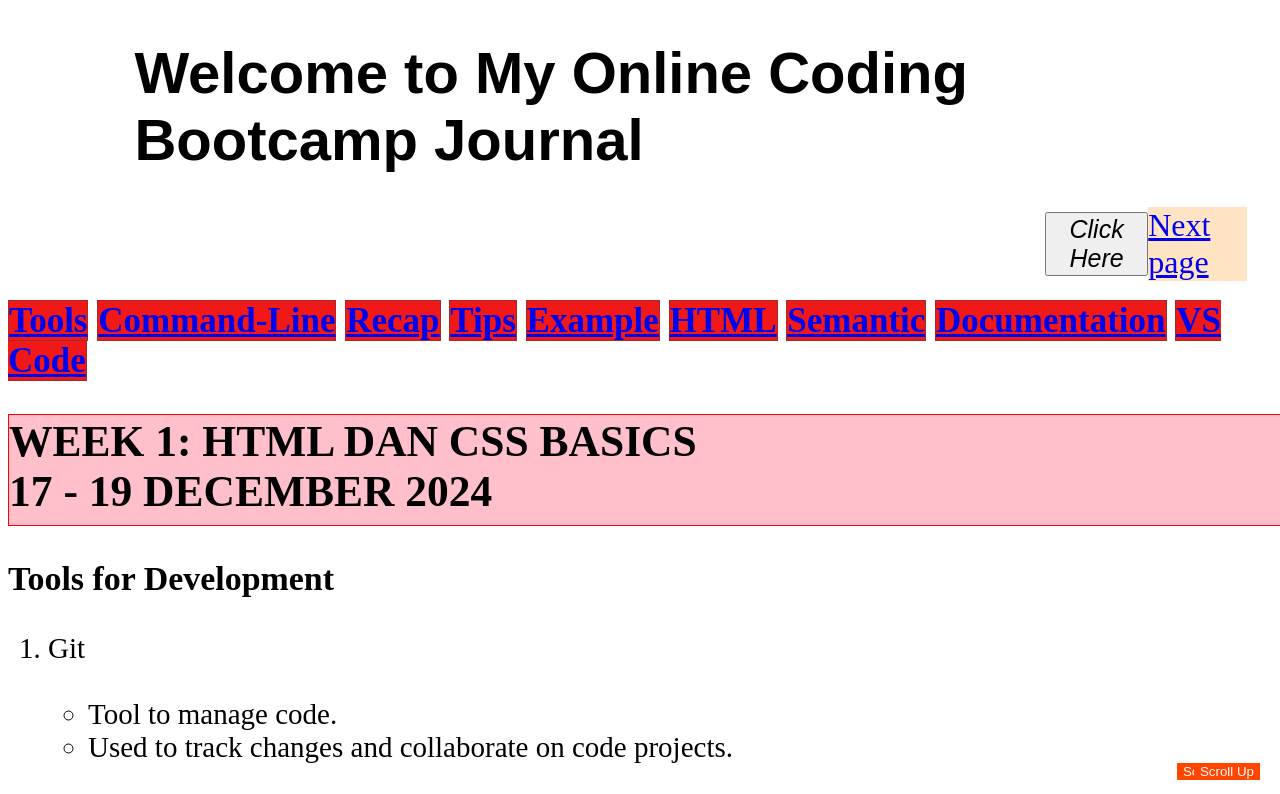
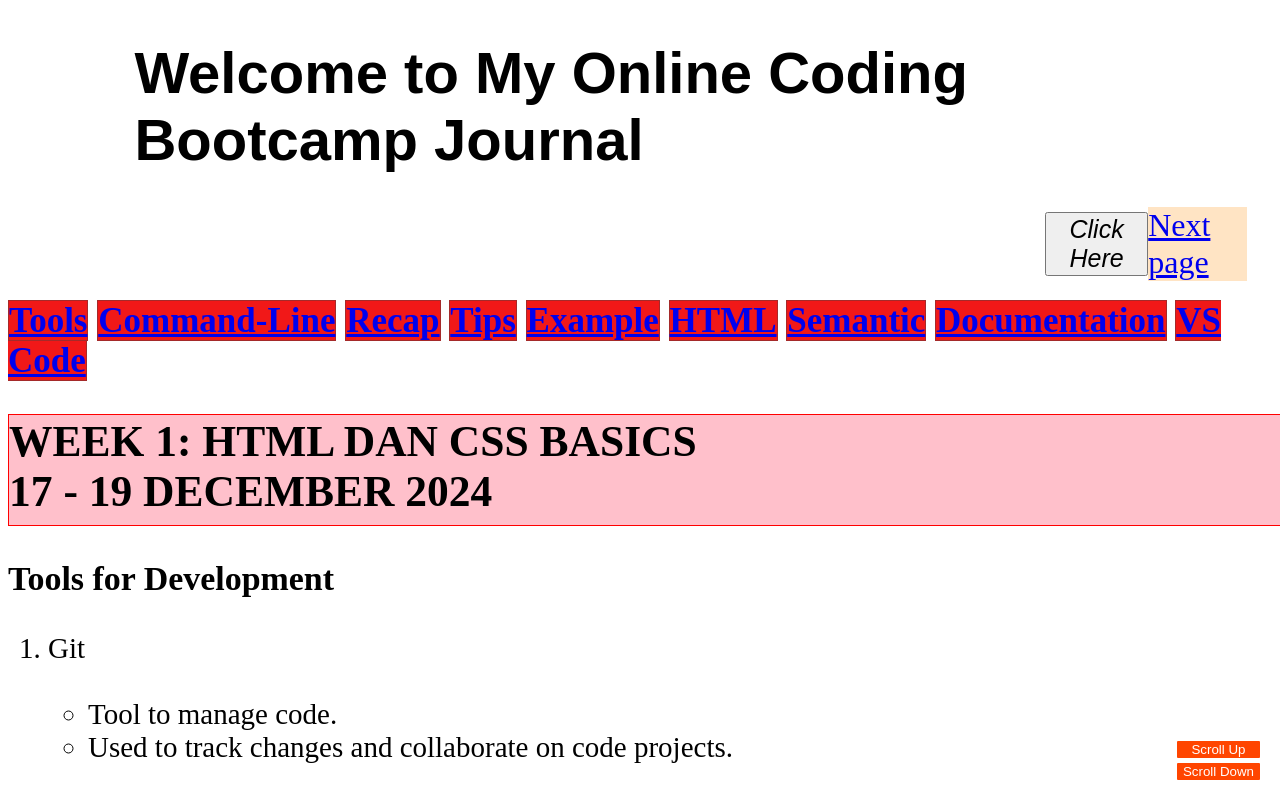
Before and after one commit to Habibah991/Bootcamp-Journal, a plain HTML site: page index.html in a window 1280 px wide. Shown: the top 794 px of the page. Drawn offline with Linux system fonts and the light colour scheme.

Commit message:
Kemas kini struktur halaman

```diff
--- a/bootcamp-journal.css
+++ b/bootcamp-journal.css
@@ -11,18 +11,16 @@
     border: 1px solid red;
 }
 .container3 {
-    width: 1335px;
+    width: 1319px;
     height: 70px;
     background-color: pink;
     border: 1px solid red;
 }
 
 .scroll-button {
-    position: fixed;
-    display: flex;
-    bottom: 20px;
-    right: 20px;
-    padding: 15x 20px;
+
+
+
     background-color: orangered;
     color: white;
     border: 5px;
@@ -32,9 +30,13 @@
 }
 
 .scroll-buttons-container {
+    position: fixed;
     display: flex;
     flex-direction: column;
-    gap: 10px;
+    gap: 5px;
+    bottom: 20px;
+    right: 20px;
+    padding: 15x 20px;
 }
 
 .back-to-top {
--- a/index.html
+++ b/index.html
@@ -50,8 +50,8 @@
         </div>
 
         <div class="scroll-buttons-container">
+        <button class="scroll-button" onclick="window.scrollBy(0,-10000);">Scroll Up</button>
         <button class="scroll-button" onclick="window.scrollBy(0,10000);">Scroll Down</button>
-        <button class="scroll-button" onclick="window.scrollBy(0,-10000);">Scroll Up</button>
         </div>
 
         <section id="section1" class="section">
```
Also changed, not shown: page2.html (+1 -1 lines).
